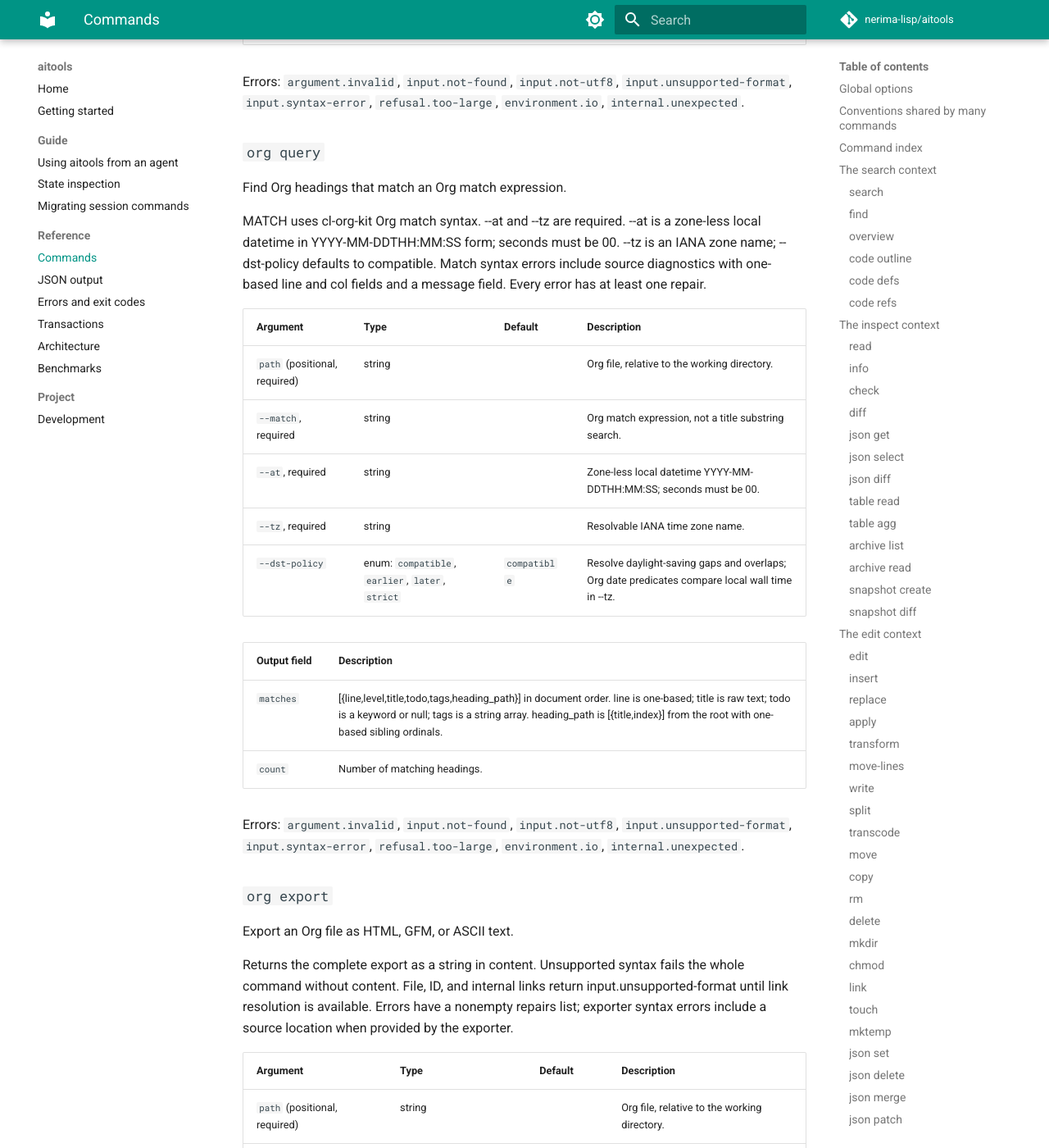
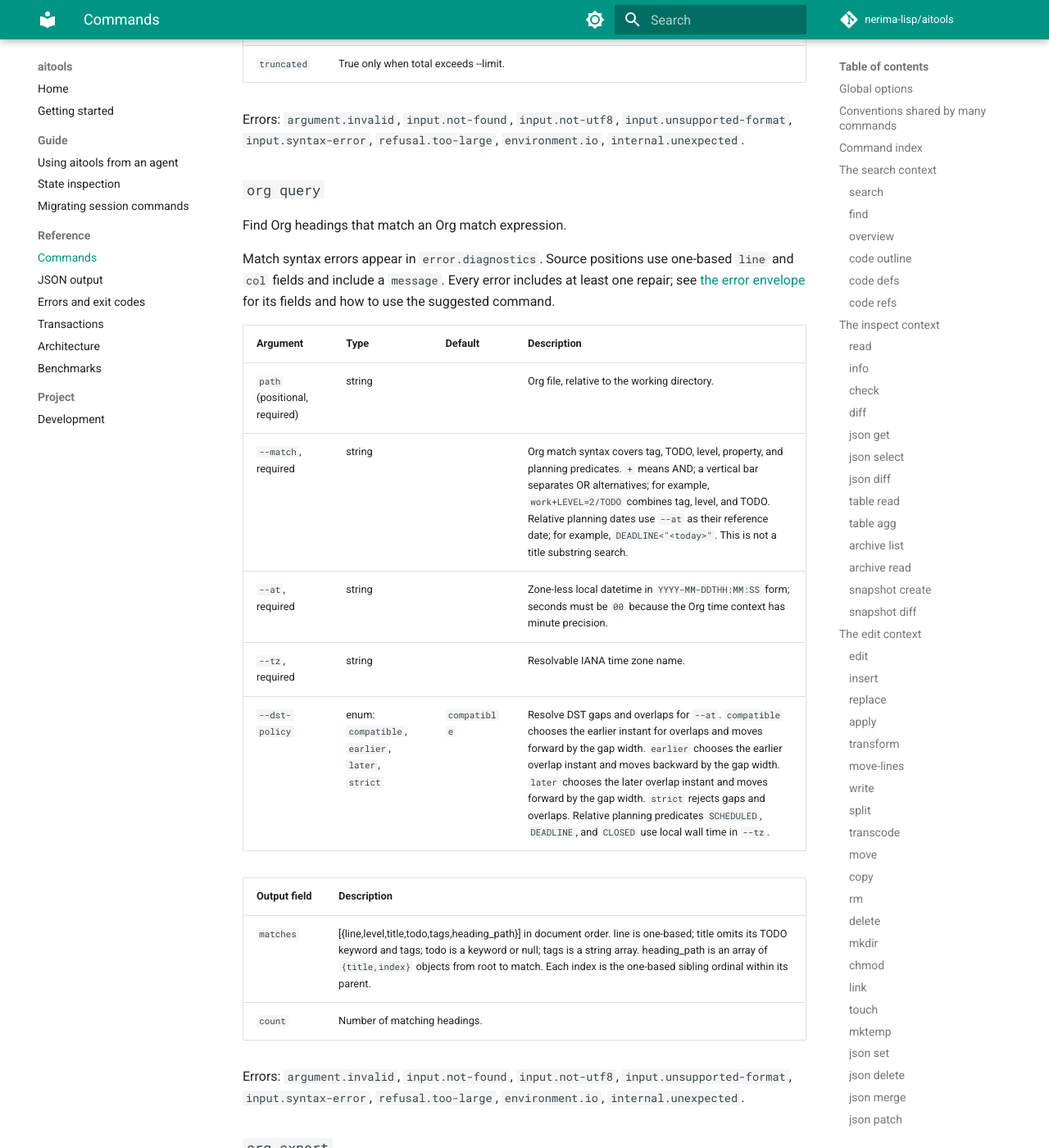
Before and after one commit to nerima-lisp/aitools, an MkDocs documentation site: the page built from docs/src/reference/commands.md, in a window 1280 px wide and 1400 px high, scrolled down 81664 px. Shown: the whole window at 82% size. Built offline with MkDocs 1.6.1 and Material for MkDocs 9.7.7, drawn with Linux system fonts in a browser that asks for light colours; comment, search, counter and statistics services are not loaded; some of the changed text lies outside the part shown.

```diff
--- a/docs/src/reference/commands.md
+++ b/docs/src/reference/commands.md
@@ -1921,7 +1921,7 @@ Errors: `argument.invalid`, `selection.no-match`, `selection.ambiguous`, `input.
 
 List Org headings and named or unnamed source and example blocks.
 
-Reads one UTF-8 Org file. Syntax errors include source diagnostics with one-based line and column. All errors include a repair; failed parses return no entries.
+Syntax diagnostics appear in `error.diagnostics` when available. Source positions use one-based `line` and `col` fields. Errors include at least one repair; see [the error envelope](errors.md#the-error-envelope) for repair fields and how to use the suggested command. Failed parses return no entries.
 
 | Argument | Type | Default | Description |
 |---|---|---|---|
@@ -1930,7 +1930,7 @@ Reads one UTF-8 Org file. Syntax errors include source diagnostics with one-base
 
 | Output field | Description |
 |---|---|
-| `entries` | [{kind,name,level,line}] in document order. kind is headline, src-block, or example-block. Headline name omits TODO keywords. A block name uses #+NAME, then source language for src-block, or empty for unnamed example-block. level is null for blocks. |
+| `entries` | [{kind,name,level,line}] in document order. line is one-based and marks each entry's starting source line. kind is headline, src-block, or example-block. Headline name omits TODO keywords. A block name uses #+NAME, then source language for src-block, or empty for unnamed example-block. level is null for blocks. |
 | `total` | All outline entries before --limit. |
 | `truncated` | True only when total exceeds --limit. |
 
@@ -1940,19 +1940,19 @@ Errors: `argument.invalid`, `input.not-found`, `input.not-utf8`, `input.unsuppor
 
 Find Org headings that match an Org match expression.
 
-MATCH uses cl-org-kit Org match syntax. --at and --tz are required. --at is a zone-less local datetime in YYYY-MM-DDTHH:MM:SS form; seconds must be 00. --tz is an IANA zone name; --dst-policy defaults to compatible. Match syntax errors include source diagnostics with one-based line and col fields and a message field. Every error has at least one repair.
+Match syntax errors appear in `error.diagnostics`. Source positions use one-based `line` and `col` fields and include a `message`. Every error includes at least one repair; see [the error envelope](errors.md#the-error-envelope) for its fields and how to use the suggested command.
 
 | Argument | Type | Default | Description |
 |---|---|---|---|
 | `path` (positional, required) | string |  | Org file, relative to the working directory. |
-| `--match`, required | string |  | Org match expression, not a title substring search. |
-| `--at`, required | string |  | Zone-less local datetime YYYY-MM-DDTHH:MM:SS; seconds must be 00. |
+| `--match`, required | string |  | Org match syntax covers tag, TODO, level, property, and planning predicates. `+` means AND; a vertical bar separates OR alternatives; for example, `work+LEVEL=2/TODO` combines tag, level, and TODO. Relative planning dates use `--at` as their reference date; for example, `DEADLINE<"<today>"`. This is not a title substring search. |
+| `--at`, required | string |  | Zone-less local datetime in `YYYY-MM-DDTHH:MM:SS` form; seconds must be `00` because the Org time context has minute precision. |
 | `--tz`, required | string |  | Resolvable IANA time zone name. |
-| `--dst-policy` | enum: `compatible`, `earlier`, `later`, `strict` | `compatible` | Resolve daylight-saving gaps and overlaps; Org date predicates compare local wall time in --tz. |
-
-| Output field | Description |
-|---|---|
-| `matches` | [{line,level,title,todo,tags,heading_path}] in document order. line is one-based; title is raw text; todo is a keyword or null; tags is a string array. heading_path is [{title,index}] from the root with one-based sibling ordinals. |
+| `--dst-policy` | enum: `compatible`, `earlier`, `later`, `strict` | `compatible` | Resolve DST gaps and overlaps for `--at`. `compatible` chooses the earlier instant for overlaps and moves forward by the gap width. `earlier` chooses the earlier overlap instant and moves backward by the gap width. `later` chooses the later overlap instant and moves forward by the gap width. `strict` rejects gaps and overlaps. Relative planning predicates `SCHEDULED`, `DEADLINE`, and `CLOSED` use local wall time in `--tz`. |
+
+| Output field | Description |
+|---|---|
+| `matches` | [{line,level,title,todo,tags,heading_path}] in document order. line is one-based; title omits its TODO keyword and tags; todo is a keyword or null; tags is a string array. heading_path is an array of `{title,index}` objects from root to match. Each index is the one-based sibling ordinal within its parent. |
 | `count` | Number of matching headings. |
 
 Errors: `argument.invalid`, `input.not-found`, `input.not-utf8`, `input.unsupported-format`, `input.syntax-error`, `refusal.too-large`, `environment.io`, `internal.unexpected`.
@@ -1961,7 +1961,7 @@ Errors: `argument.invalid`, `input.not-found`, `input.not-utf8`, `input.unsuppor
 
 Export an Org file as HTML, GFM, or ASCII text.
 
-Returns the complete export as a string in content. Unsupported syntax fails the whole command without content. File, ID, and internal links return input.unsupported-format until link resolution is available. Errors have a nonempty repairs list; exporter syntax errors include a source location when provided by the exporter.
+Unsupported syntax fails the whole command without content. File, ID, and internal links return `input.unsupported-format` until link resolution is available. `cl-org-kit v0.1.0` does not honor `:exports results` or `none`; the exporter renders code and results for those modes. Default or `:exports code` blocks are refused when followed by an attached `#+RESULTS` block with only whitespace between the source and results blocks. Default or `:exports code` blocks without attached results are supported. `:exports both` blocks are supported with or without attached results. Errors include at least one repair; see [the error envelope](errors.md#the-error-envelope) for its fields and how to use the suggested command. Exporter syntax errors include a source location when provided.
 
 | Argument | Type | Default | Description |
 |---|---|---|---|
```
Also changed, not shown: 4 other files.
